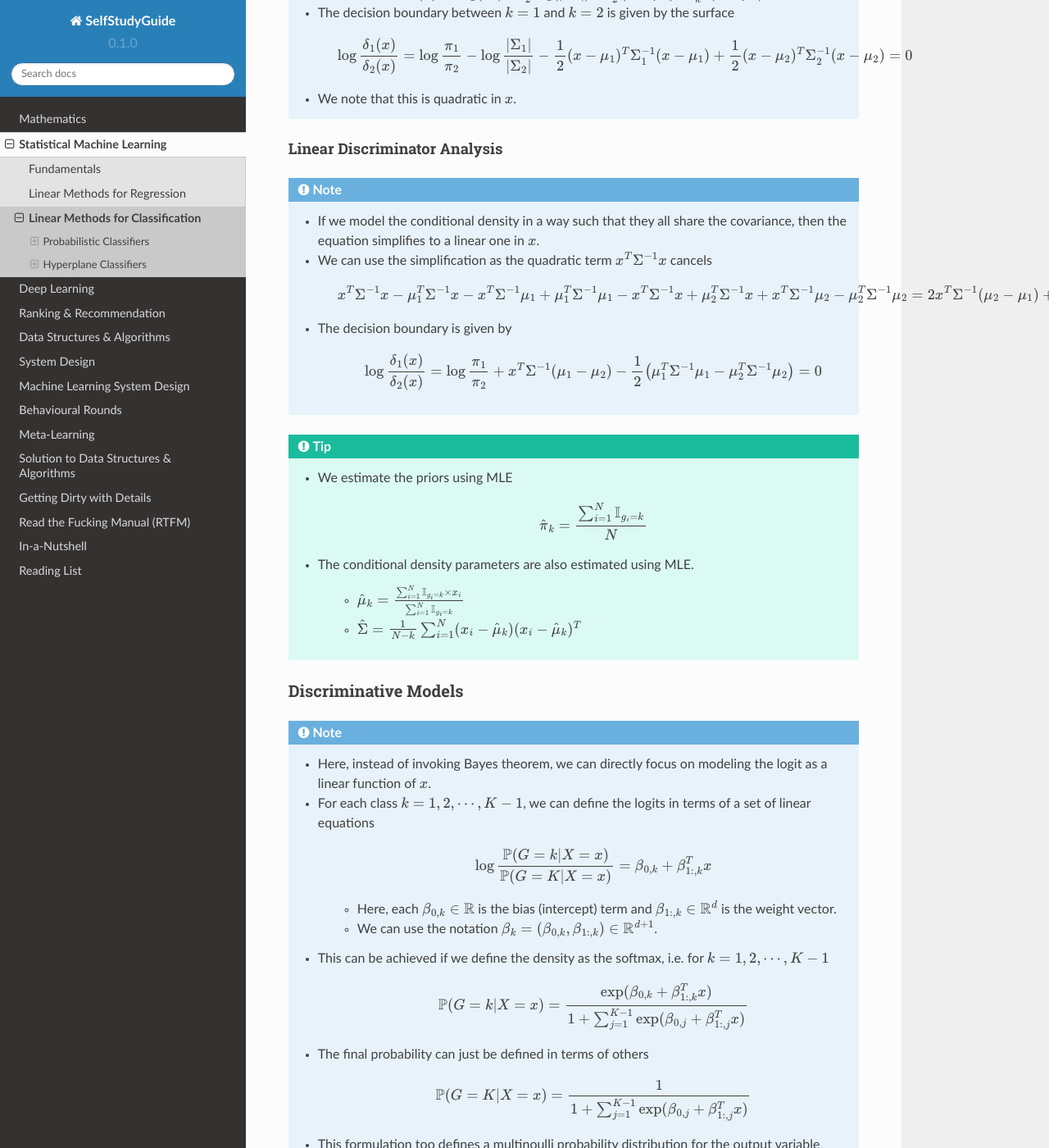
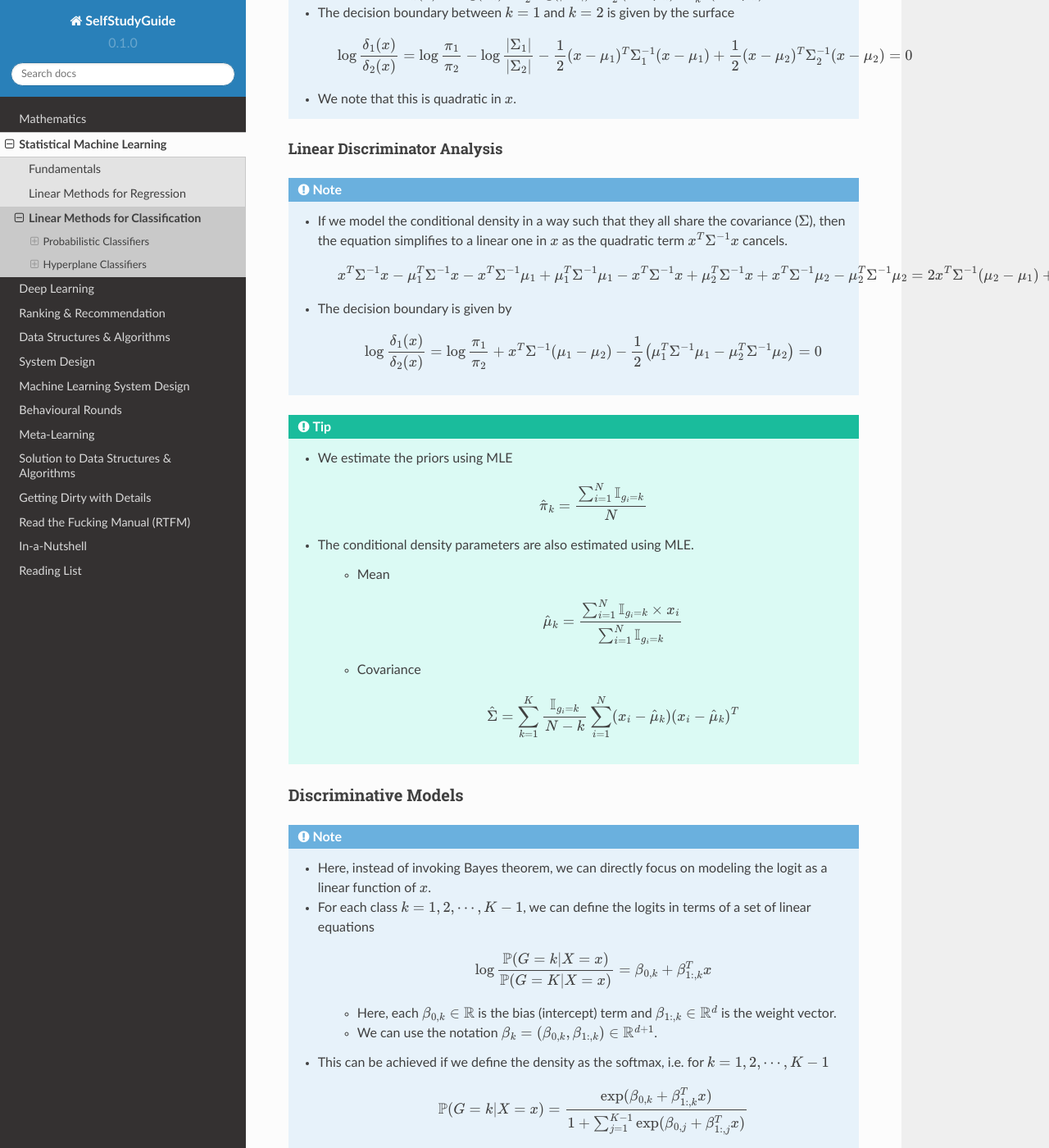
Before and after one commit to uselesstechjunks/leetcode, a Sphinx documentation site: the page built from docs/source/ml/linearcls.rst, in a window 1280 px wide and 1400 px high, scrolled down 2494 px. Shown: the whole window at 82% size. Built offline with Sphinx 7.4.7 and the Read the Docs theme 2.0.0, drawn with Linux system fonts in a browser that asks for light colours.

Commit message:
Update linearcls.rst

```diff
--- a/docs/source/ml/linearcls.rst
+++ b/docs/source/ml/linearcls.rst
@@ -84,8 +84,7 @@ Quadratic Discriminator Analysis
 Linear Discriminator Analysis
 --------------------------------------------------------------------------------------
 .. note::
-	* If we model the conditional density in a way such that they all share the covariance, then the equation simplifies to a linear one in :math:`x`.
-	* We can use the simplification as the quadratic term :math:`x^T\Sigma^{-1}x` cancels
+	* If we model the conditional density in a way such that they all share the covariance (:math:`\Sigma`), then the equation simplifies to a linear one in :math:`x` as the quadratic term :math:`x^T\Sigma^{-1}x` cancels.
 
 		.. math:: x^T\Sigma^{-1}x-\mu_1^T\Sigma^{-1}x-x^T\Sigma^{-1}\mu_1+\mu_1^T\Sigma^{-1}\mu_1-x^T\Sigma^{-1}x+\mu_2^T\Sigma^{-1}x+x^T\Sigma^{-1}\mu_2-\mu_2^T\Sigma^{-1}\mu_2=2x^T\Sigma^{-1}(\mu_2-\mu_1)+\left(\mu_1^T\Sigma^{-1}\mu_1-\mu_2^T\Sigma^{-1}\mu_2\right)
 	* The decision boundary is given by
@@ -98,8 +97,12 @@ Linear Discriminator Analysis
 		.. math:: \hat{\pi}_k=\frac{\sum_{i=1}^N\mathbb{I}_{g_i=k}}{N}
 	* The conditional density parameters are also estimated using MLE.
 
-		* :math:`\hat{\mu}_k=\frac{\sum_{i=1}^N \mathbb{I}_{g_i=k}\times x_i}{\sum_{i=1}^N \mathbb{I}_{g_i=k}}`
-		* :math:`\hat{\Sigma}=\frac{1}{N-k}\sum_{i=1}^N(x_i-\hat{\mu}_k)(x_i-\hat{\mu}_k)^T`
+		* Mean
+
+			.. math:: \hat{\mu}_k=\frac{\sum_{i=1}^N \mathbb{I}_{g_i=k}\times x_i}{\sum_{i=1}^N \mathbb{I}_{g_i=k}}
+		* Covariance
+
+			.. math:: \hat{\Sigma}=\sum_{k=1}^K\frac{\mathbb{I}_{g_i=k}}{N-k}\sum_{i=1}^N (x_i-\hat{\mu}_k)(x_i-\hat{\mu}_k)^T
 
 Discriminative Models
 ======================================================================================
```
